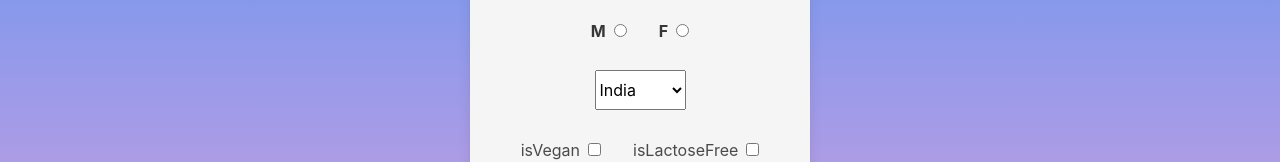
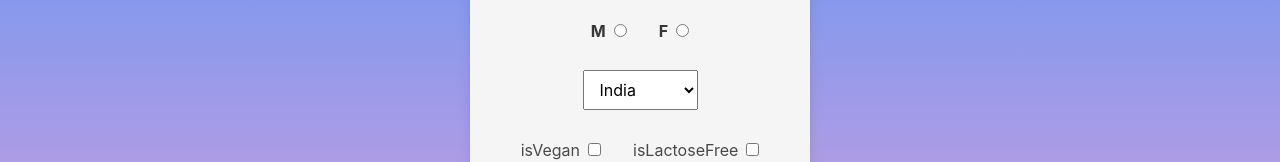
Before and after one commit to LDRMuse/hw-react-travel-form-STLnick, a React (Create React App) app in the folder client/: page / in a window 1280 px wide. Shown: the part 448-610 px from the top of the page. Built offline with nearby package versions, Linux system fonts and the light colour scheme.

Commit message:
:lipstick: Add padding on select to avoid text runover on long values

```diff
--- a/client/src/components/Form/Select.js
+++ b/client/src/components/Form/Select.js
@@ -5,7 +5,7 @@ export const Select = ({ selections, selectionsHandler }) => (
   <div className="field">
     <div className="control">
       <select
-        className="select is-size-6"
+        className="select is-size-6 px-3"
         name={selections.name}
         onBlur={selectionsHandler}
         onChange={selectionsHandler}>
```
